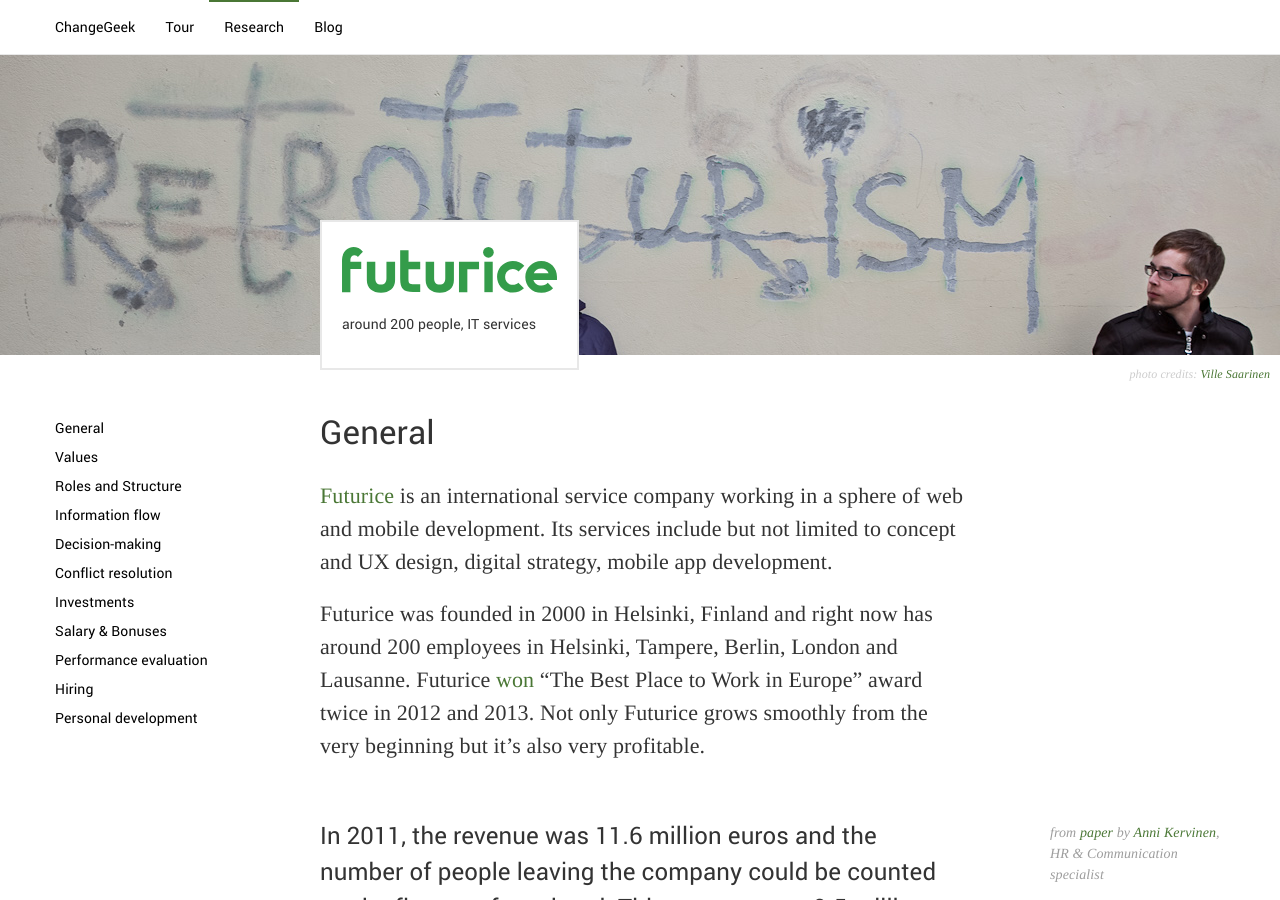
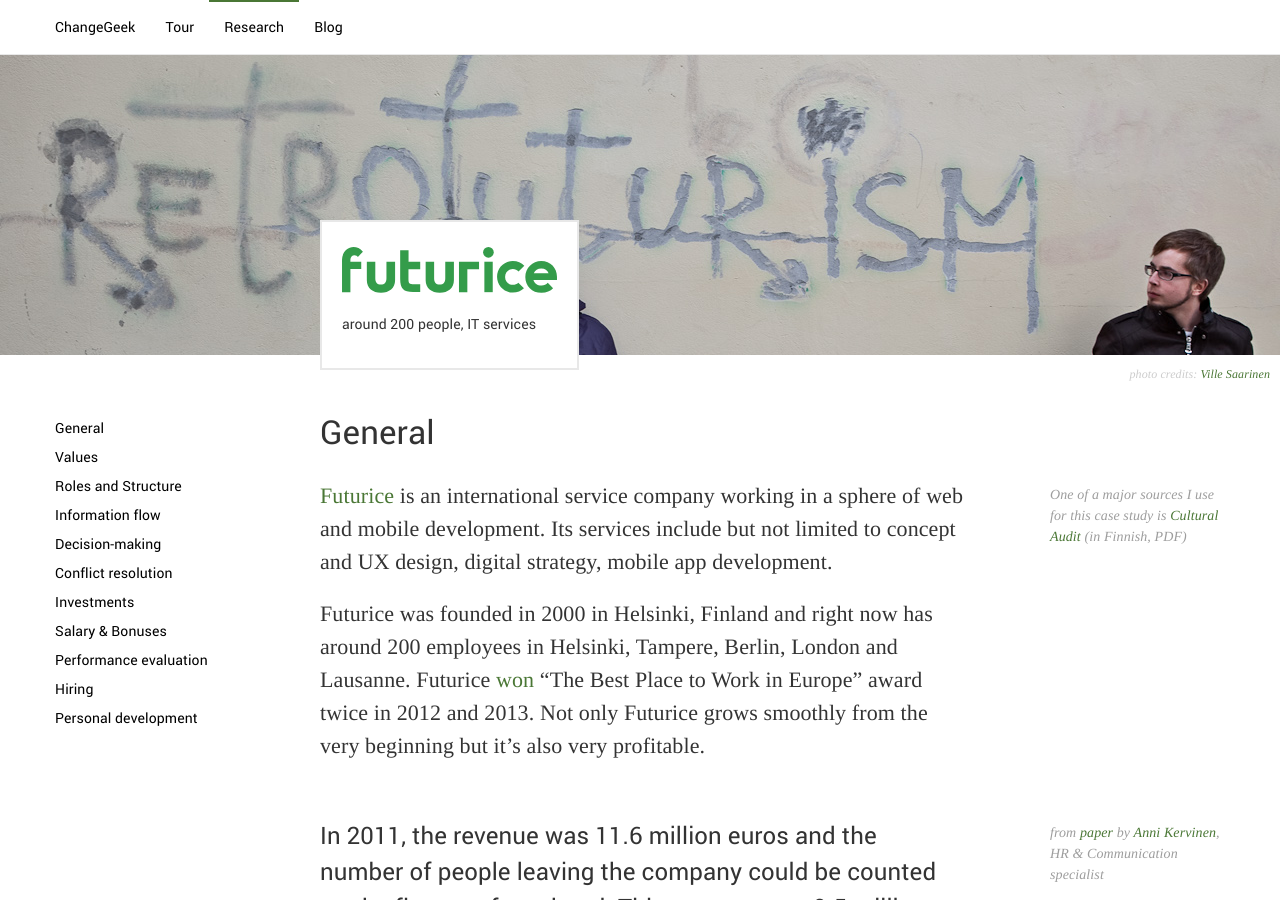
Before and after one commit to sery0ga/changegeek, a Jekyll site: the page built from research/futurice.html, in a window 1280 px wide and 900 px high. Built offline with Jekyll 4.4.1, drawn with Linux system fonts in a browser that asks for light colours; nearby versions of some CDN libraries; some web fonts are replaced.

Commit message:
Added reference to Futurice Cultural audit

```diff
--- a/research/futurice.html
+++ b/research/futurice.html
@@ -40,6 +40,7 @@
     </div>
   </div>
   <div class="right-column">
+
     <div class="chapter">
       <h3 id="general">General</h3>
       <div class="content">
@@ -52,6 +53,10 @@
       target="_blank">won</a> “The Best Place to Work in Europe” award twice in 2012 and 2013.
       Not only Futurice grows smoothly from the very beginning but it’s also very profitable.
           </p>
+      </div>
+      <div class="reference source">
+        One of a major sources I use for this case study is <a href="http://futurice.com/files/1992/futurice_cultureaudit_gptw2013--uevvpfg3hl.pdf"
+          target="_blank">Cultural Audit</a> (in Finnish, PDF)
       </div>
       <div class="reference-block">
         <blockquote>
```
